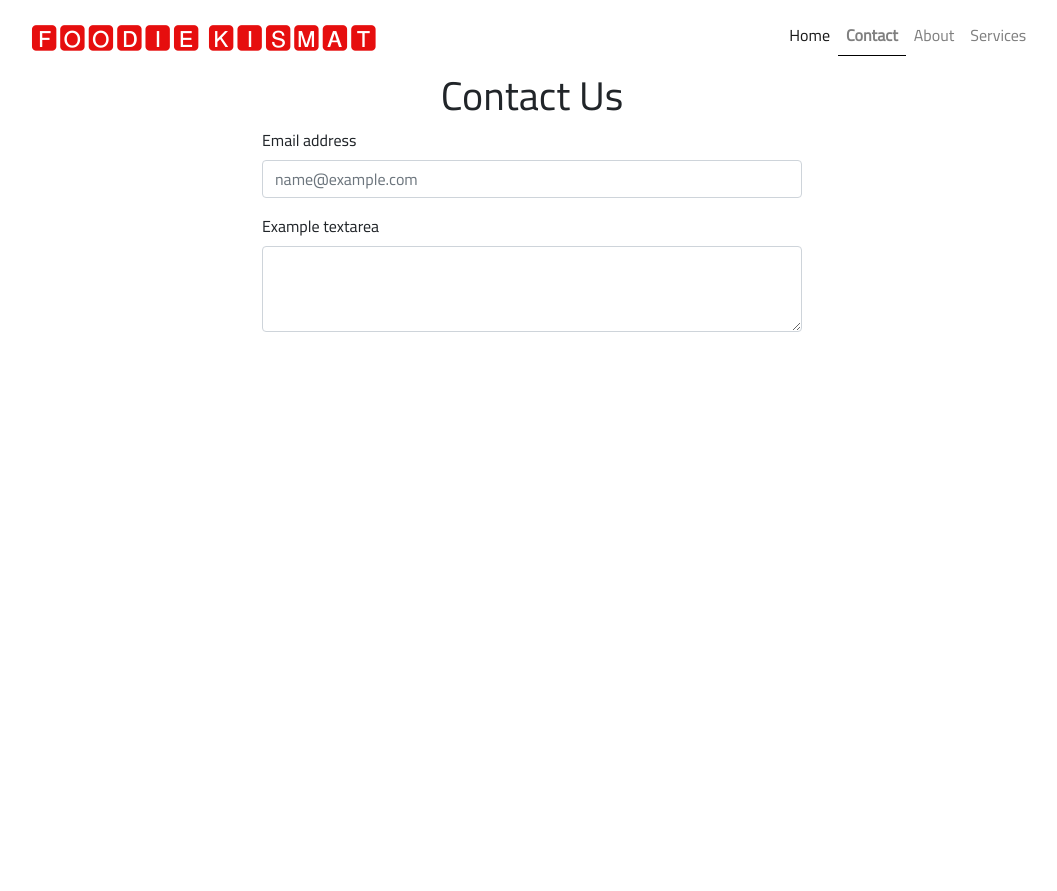
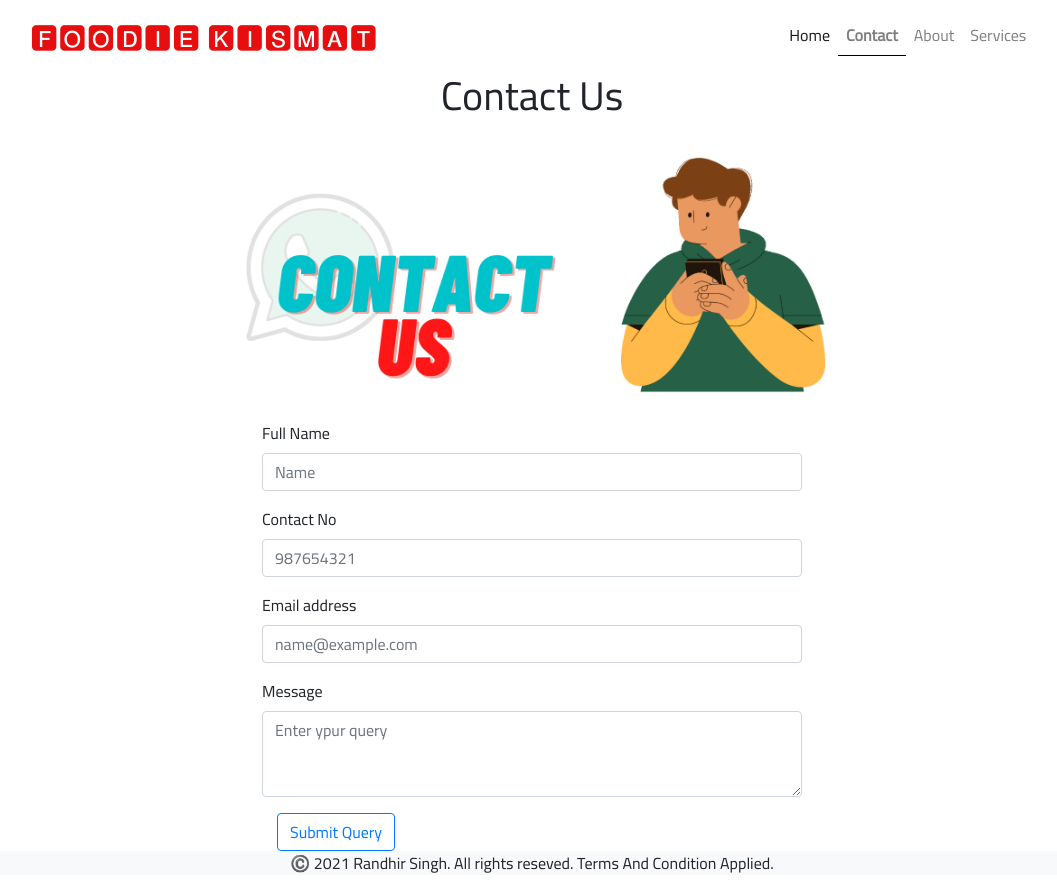
Before and after one commit to randhir4444/foodie_kismat, a React (Create React App) app: page /Contact in a window 1280 px wide. Shown: the whole page, without its empty margins (108-1165 px from the left). Before the commit the page ends 800 px from the top, so only its background shows below. Built offline with nearby package versions, Linux system fonts and the light colour scheme.

Commit message:
mar_16 final

```diff
--- a/src/App.js
+++ b/src/App.js
@@ -9,6 +9,7 @@ import Popper from 'popper.js';
 import "../node_modules/bootstrap/dist/css/bootstrap.min.css";
 import "../node_modules/bootstrap/dist/js/bootstrap.bundle";
 import "./index.css";
+import Footer from "./Footer";
 
 function App() {
     return (
@@ -21,6 +22,7 @@ function App() {
             <Route path="/Services" exact component={Services}/>
             <Redirect to="/"/>
             </Switch>
+            <Footer/>
         </div>
     )
 }
--- a/src/Card.jsx
+++ b/src/Card.jsx
@@ -1,6 +1,6 @@
-import React,{useEffect,useState,} from 'react';
+import React from 'react';
 import { NavLink } from 'react-router-dom';
-import axios from 'axios';
+import "./index.css";
 
 function Card(props) {
     // const [name1, setname1] = useState([]);
@@ -16,7 +16,7 @@ function Card(props) {
     // },[]);
     return (
         <>
-            <div className="col-md-4 col-10 mx-auto">
+            <div className="col-md-2 col-10 mx-auto card_custom">
                 <div className="card">
                     <img class="card-img-top" src={props.imgsrc} alt="Card cap" />
                     <div class="card-body">
--- a/src/Cdata.jsx
+++ b/src/Cdata.jsx
@@ -27,8 +27,32 @@ const Cdata=[{
     title:"Chicken",
 },
 {
+    imgsrc:P4,
+    title:"Egg Maggie",
+},
+{
+    imgsrc:P1,
+    title:"Egg Maggie",
+},
+{
+    imgsrc:P2,
+    title:"Egg Maggie",
+},
+{
+    imgsrc:P3,
+    title:"Egg",
+},
+{
+    imgsrc:P4,
+    title:"Egg Maggie",
+},
+{
     imgsrc:P5,
     title:"Chicken",
-}
+},
+{
+    imgsrc:P4,
+    title:"Egg Maggie",
+},
 ];
 export default Cdata;
--- a/src/Contact.js
+++ b/src/Contact.js
@@ -1,26 +1,59 @@
-import React from 'react';
-import contactus from "./image/contactus.png";
-import Common from "./Common";
+import React, { useState } from 'react';
+import Contactus from "./image/contactus.png";
 
 function Contact() {
+    const [name1, setname1] = useState({
+        fname: "",
+        mobileno: "",
+        emailid: "",
+    });
+    const ondataenter = (e) => {
+        const { name, value } = e.target;
+        setname1((prevalue) => {
+            return {
+                ...prevalue,
+                [name]: value,
+            }
+        })
+    }
+    const onSubmit = (event) => {
+        event.preventDefault();
+        alert(`Your Nmae:${name1.fname}  Your Mobile No:${name1.mobileno}  Your EmailId:${name1.emailid} You Submitted ur Message Sucessfully`);
+    }
     return (<>
         <div className="text-center">
             <h1>Contact Us</h1>
         </div>
+        <div className="col-md-6 col-10 ol-lg-6 order-1 order-lg-2 header-img mx-auto">
+        <img src={Contactus} className="img-fluid animated" alt="conatct us"/>
+        </div>
         <div className="container contact_div">
             <div className="row">
                 <div className="col-md-6 col-10 mx-auto">
-
-                    <div class="mb-3">
-                        <label for="exampleFormControlInput1" className="form-label">Email address</label>
-                        <input type="email" className="form-control" id="exampleFormControlInput1" placeholder="name@example.com" />
+                    <form onSubmit={onSubmit}>
+                        <div class="mb-3">
+                            <label for="exampleFormControlInput1" className="form-label">Full Name</label>
+                            <input type="text" className="form-control" autoComplete="off" required id="exampleFormControlInput1" name="fname" value={name1.fname} onChange={ondataenter} placeholder="Name" />
+                        </div>
+                        <div class="mb-3">
+                            <label for="exampleFormControlInput1" className="form-label">Contact No</label>
+                            <input type="number" className="form-control" autoComplete="off" required id="exampleFormControlInput1" name="mobileno" value={name1.mobileno} onChange={ondataenter} placeholder="987654321" />
+                        </div>
+                        <div class="mb-3">
+                            <label for="exampleFormControlInput1" className="form-label">Email address</label>
+                            <input type="email" className="form-control" autoComplete="off" required id="exampleFormControlInput1" name="emailid" value={name1.emailid} onChange={ondataenter} placeholder="name@example.com" />
+                        </div>
+                        <div className="mb-3">
+                            <label for="exampleFormControlTextarea1" className="form-label">Message</label>
+                            <textarea class="form-control" autoComplete="off" required id="exampleFormControlTextarea1" placeholder="Enter ypur query" rows="3"></textarea>
+                        </div>
+                        <div className="col-12">
+                            <button className='btn btn-outline-primary' type="submit">
+                                Submit Query
+                        </button>
+                        </div>
+                    </form>
                     </div>
-                    <div className="mb-3">
-                        <label for="exampleFormControlTextarea1" className="form-label">Example textarea</label>
-                        <textarea class="form-control" id="exampleFormControlTextarea1" rows="3"></textarea>
-                    </div>
-
-                </div>
             </div>
         </div>
     </>
--- /dev/null
+++ b/src/Footer.js
@@ -0,0 +1,13 @@
+import React from 'react'
+
+function Footer() {
+    return (
+        <>
+        <footer className="bg-light text-center w-100 mt-auto">
+            <p>©️ 2021 Randhir Singh. All rights reseved. Terms And Condition Applied. </p>
+        </footer>
+        </>
+    )
+}
+
+export default Footer;
--- a/src/index.css
+++ b/src/index.css
@@ -76,3 +76,7 @@
         transform: translateY(-20px);
     }
 }
+
+.card_custom{
+    margin-bottom: 20px;
+}
--- a/src/index.js
+++ b/src/index.js
@@ -2,6 +2,8 @@ import React from 'react';
 import ReactDOM from 'react-dom';
 import { BrowserRouter } from 'react-router-dom';
 import App from "./App";
+
+
 ReactDOM.render(
   <>
     <BrowserRouter>
```
